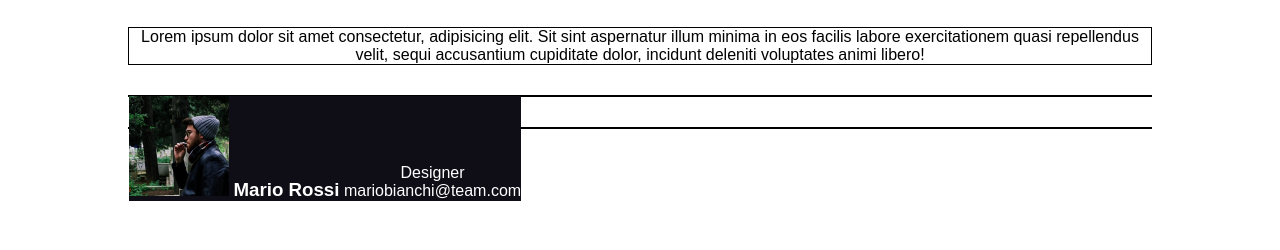
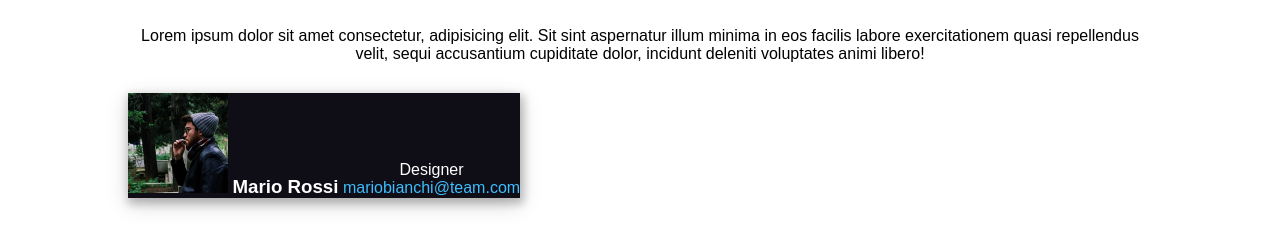
Before and after one commit to NicoloFaccio/html-css-float-cards, a plain HTML site: page index.html in a window 1280 px wide. Shown: the part 60-310 px from the top of the page. Drawn offline with Linux system fonts and the light colour scheme.

Commit message:
working on the text of the section

```diff
--- a/assets/css/style.css
+++ b/assets/css/style.css
@@ -21,7 +21,6 @@ header > h1 {
 }*/
 
 main > section {
-    border: 1px solid black;
     margin:  30px auto 0 auto;
     width: 80%;
     text-align: center;
@@ -31,6 +30,7 @@ main > section {
     float: left;
     background-color: #0F0E17;
     color: white;
+    box-shadow: 2px 4px 8px 2px rgba(0, 0, 0, 0.2), 0 6px 20px 0 rgba(0, 0, 0, 0.19);
 
 }
 
@@ -42,3 +42,7 @@ main > section {
 .text {
     display: inline-block;
 }
+
+.mail {
+    color: #3DBDFC;
+}
--- a/index.html
+++ b/index.html
@@ -26,10 +26,10 @@
                 <h3 class="text">Mario Rossi</h3>
                 <p class="text">
                     Designer <br>
-                    mariobianchi@team.com
+                    <span class="mail">mariobianchi@team.com</span>
                 </p>
+            </div>
 
-            </div>
         </section>
 
         <section></section>
```
